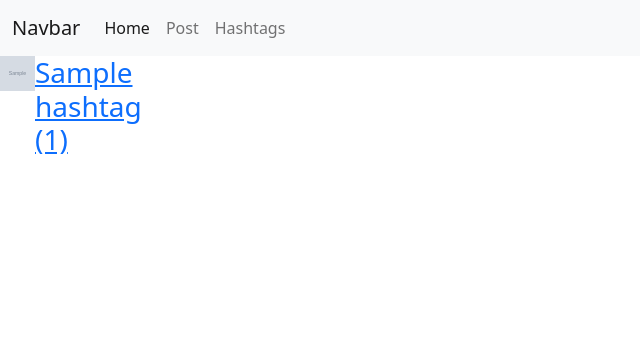
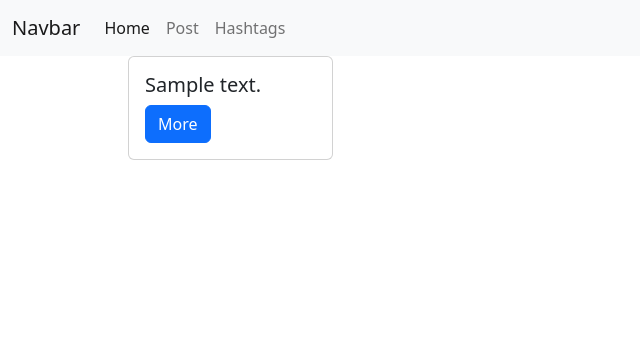
Before and after one commit to kanweio/testsxt, a Python web app: template templates/hashtags/hashtags.html in a window 1280 px wide. Shown: the top 356 px of the page, without its empty margins (0-640 px from the left). Run offline with Jinja, Linux system fonts and the light colour scheme; the template is opened without the code that fills it: most values are stand-ins (such as "Sample title", 1, 10 or a date in 2020); grey boxes marked "Sample" are stand-in pictures.

Commit message:
Update hashtags.html

```diff
--- a/templates/hashtags/hashtags.html
+++ b/templates/hashtags/hashtags.html
@@ -2,26 +2,20 @@
 
 {% block content %}
     <style type="text/css">
-        .hashtag > img {
-            width: 35px;
-            height: 35px;
-        }
-
-        .hashtag {
+        .products {
             display: flex;
             justify-content: space-between;
-            width: 20%;
+            width: 80%;
+            margin-left: 10%;
         }
     </style>
-    <div class="hashtag">
-        {% for hashtags in hasgtag %}
-            <div class="hashtag">
-                <img src="/media/{{ hashtags.icon }}" alt="">
-                <h3>
-                    <a href="/posts/?hashtag_id={{ hashtags.id }}">
-                        {{ hashtags.title }} ({{ hashtags.posts.count }})
-                    </a>
-                </h3>
+    <div class="products">
+        {% for hashtag in hashtags %}
+            <div class="card" style="width: 20%">
+                <div class="card-body">
+                    <h5 class="card-title">{{ hashtag.text }}</h5>
+                    <a href="/posts/?hashtag_id={{ hashtag.id }}" class="btn btn-primary">More</a>
+                </div>
             </div>
         {% endfor %}
     </div>
```
